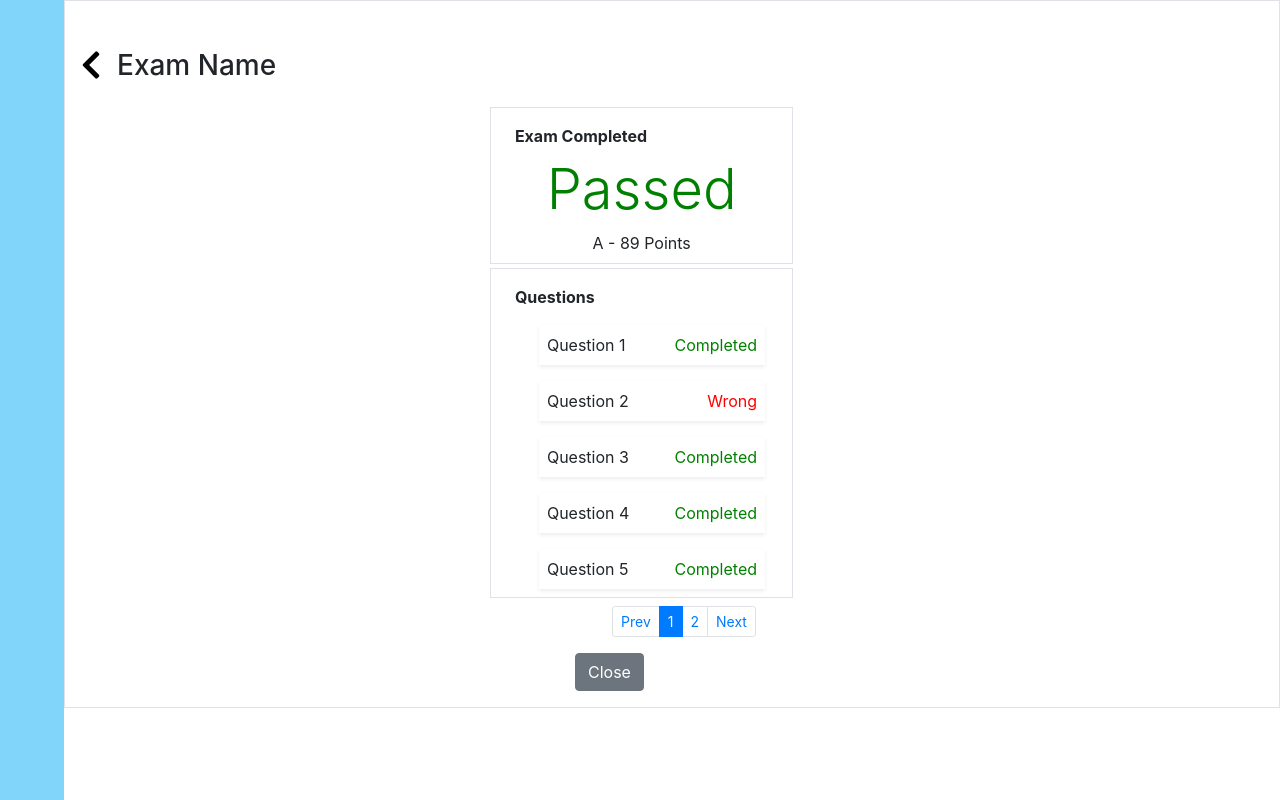
After one commit to Majeedkhan7/student-MCQ-online-exam-management-system, a PHP site: page /Student/ExamResults.html in a window 1280 px wide. The commit adds this page. Run offline with PHP 8.4, Linux system fonts and the light colour scheme.

Commit message:
link the pages

```diff
--- /dev/null
+++ b/FRONT-END AND BACK-END/Student/ExamResults.html
@@ -0,0 +1,61 @@
+<!DOCTYPE html>
+<html lang="en">
+<head>
+<meta charset="utf-8">
+<meta name="viewport" content="width=device-width, initial-scale=1, shrink-to-fit=no">
+<title>Student || Exam Results page</title>
+<link rel="stylesheet" href="https://cdn.jsdelivr.net/npm/bootstrap@4.6.1/dist/css/bootstrap.min.css">
+<script src="https://cdn.jsdelivr.net/npm/jquery@3.6.0/dist/jquery.slim.min.js"></script>
+<script src="https://cdn.jsdelivr.net/npm/popper.js@1.16.1/dist/umd/popper.min.js"></script>
+<script src="https://cdn.jsdelivr.net/npm/bootstrap@4.6.1/dist/js/bootstrap.bundle.min.js"></script>
+<link rel="stylesheet" href="https://use.fontawesome.com/releases/v5.15.4/css/all.css" integrity="sha384-DyZ88mC6Up2uqS4h/KRgHuoeGwBcD4Ng9SiP4dIRy0EXTlnuz47vAwmeGwVChigm" crossorigin="anonymous">
+<link rel="stylesheet" href="../assets/css/examresult.css">
+<body>
+  	    <div>
+            <div class="side">
+            </div>
+            <div class="side2 border d-flex flex-column">
+                <div class="mt-5 ml-3 d-flex flex-row">
+                    <a href="student_home.html"><i class="fas fa-chevron-left fa-2x"></i></a>
+                    <h3 class="ml-3" >Exam Name</h3>
+                </div>
+                <div class="mt-3 ">
+                    <div class="border mb-1 w-25 align-items-center Result">
+                        <label class="ml-4 mt-3"><b>Exam Completed</b></label>
+                        <div class="d-flex flex-column text-center">
+                            <h1 class="pass display-4">Passed</h2>
+                            <label for="">A - 89 Points</label>
+                        </div>
+
+                    </div>
+                    <div class="border  w-25  align-items-center Result">
+                        <label class="ml-4 mt-3"><b> Questions</b> </label>
+                        <div class="d-flex flex-column" id="jar">
+                                <div class="p-2 group w-75 ml-5 mb-2 mt-2 shadow-sm list content">Question 1<span class="Correct">Completed</span><span class="wrong" style="display:none ;">Wrong</span></div>
+                                <div class="p-2 group w-75 ml-5 mb-2 mt-2 shadow-sm list content">Question 2<span class="Correct" style="display:none ;">Completed</span><span class="wrong" >Wrong</span></div>
+                                <div class="p-2 group w-75 ml-5 mb-2 mt-2 shadow-sm list content">Question 3<span class="Correct">Completed</span><span class="wrong" style="display:none ;">Wrong</span></div>
+                                <div class="p-2 group w-75 ml-5 mb-2 mt-2 shadow-sm list content">Question 4<span class="Correct">Completed</span><span class="wrong" style="display:none ;">Wrong</span></div>
+                                <div class="p-2 group w-75 ml-5 mb-2 mt-2 shadow-sm list content">Question 5<span class="Correct">Completed</span><span class="wrong" style="display:none ;">Wrong</span></div>
+                                <div class="p-2 group w-75 ml-5 mb-2 mt-2 shadow-sm list content">Question 6<span class="Correct"  style="display:none ;">Completed</span><span class="wrong">Wrong</span></div>
+                                <div class="p-2 group w-75 ml-5 mb-2 mt-2 shadow-sm list content">Question 7<span class="Correct">Completed</span><span class="wrong" style="display:none ;">Wrong</span></div>
+                                <div class="p-2 group w-75 ml-5 mb-2 mt-2 shadow-sm list content">Question 8<span class="Correct"  style="display:none ;">Completed</span><span class="wrong">Wrong</span></div>
+                                <div class="p-2 group w-75 ml-5 mb-2 mt-2 shadow-sm list content">Question 9<span class="Correct">Completed</span><span class="wrong" style="display:none ;">Wrong</span></div>
+                        </div>
+
+                    </div>
+                    <nav class="mt-2 ml-4" >
+                        <ul class="pagination justify-content-center pagination-sm">
+                        </ul>
+
+                    </nav>
+                    <div class="closebtn mb-3">
+                        <button class="btn btn-secondary">Close</button>
+                    </div>
+
+                </div>
+
+            </div>
+        </div>
+</body>
+</html>
+<script src="../assets/js/script.js"></script>
--- a/FRONT-END AND BACK-END/Student/student_home.html
+++ b/FRONT-END AND BACK-END/Student/student_home.html
@@ -38,13 +38,13 @@
                       <td>Year end exam</td>
                       <td>2021-12-02 09.00am</td>
                       <td>1h 30min</td>
-                      <td>Pending</td>
+                      <td> <a href="ExamResults.html">  Attended</a></td>
                     </tr>
                     <tr class="content">
                         <td>Year end exam</td>
                         <td>2021-12-02 09.00am</td>
                         <td>1h 30min</td>
-                        <td>Pending</td>
+                        <td><a href="SingleExam.html">  Pending</a></td>
                       </tr>
                   </tbody>
                 </table>
--- a/FRONT-END AND BACK-END/Teacher/monitorexam.html
+++ b/FRONT-END AND BACK-END/Teacher/monitorexam.html
@@ -16,7 +16,7 @@
             </div>
             <div class="side2 border">
                 <div class="examname">
-                    <a href=""><i class="fas fa-chevron-left fa-2x"></i></a>
+                    <a href="Teacher_home.html"><i class="fas fa-chevron-left fa-2x"></i></a>
                     <h3 class="exam">Exam Name</h3>
                 </div>
                 <div class="w-90 d-flex flex-row main">
--- a/FRONT-END AND BACK-END/Teacher/single_Exam.html
+++ b/FRONT-END AND BACK-END/Teacher/single_Exam.html
@@ -19,7 +19,7 @@
         </div>
         <div class="side2 border">
           <div class="examname">
-            <a href=""><i class="fas fa-chevron-left fa-2x"></i></a>
+            <a href="Teacher_home.html"><i class="fas fa-chevron-left fa-2x"></i></a>
             <input type="text" class="form-control exam"  placeholder="Exam name">
           </div>
 
--- /dev/null
+++ b/FRONT-END AND BACK-END/assets/css/examresult.css
@@ -0,0 +1,49 @@
+.Result{
+    position: relative;
+    left: 35%;
+}
+.pass{
+    color: green;
+}
+.Correct{
+    float: right;
+    color: green;
+}
+.wrong{
+    float: right;
+    color:red;
+}
+html, body {
+height: 100%;
+
+}
+  .side{
+      height: 100%;
+      background-color:#81d4fa;
+      width: 5%;
+      float: left;
+     position: fixed;
+
+
+  }
+  .side2{
+      height: 100%;
+      margin-left: 5%;
+  }
+  .main{
+      margin-left: 40px;
+      margin-right: 30px;
+     padding-top: 100px;
+
+  }
+
+  a{
+    color: black;
+  }
+  a:hover{
+    color: black;
+  }
+  .closebtn{
+    position: relative;
+margin-left: 510px;
+}
```
Also changed, not shown: FRONT-END AND BACK-END/Student/SingleExam.html (+4 -4 lines), FRONT-END AND BACK-END/Teacher/Teacher_home.html (+15 -15 lines), FRONT-END AND BACK-END/assets/css/student_home.css (+8 -0 lines), FRONT-END AND BACK-END/assets/css/teachers_home.css (+7 -0 lines).
